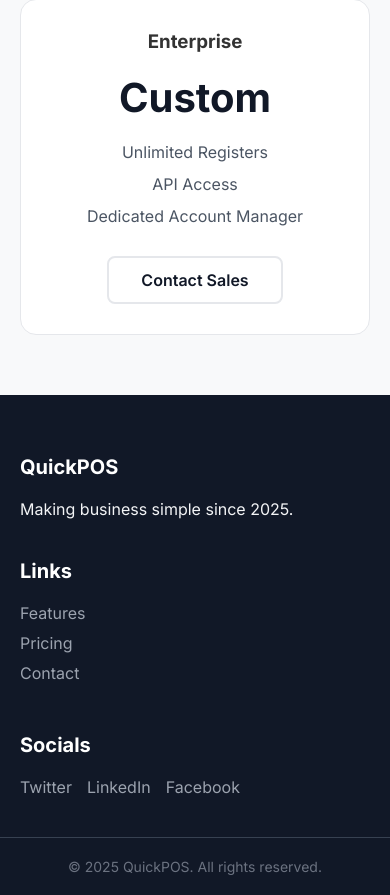
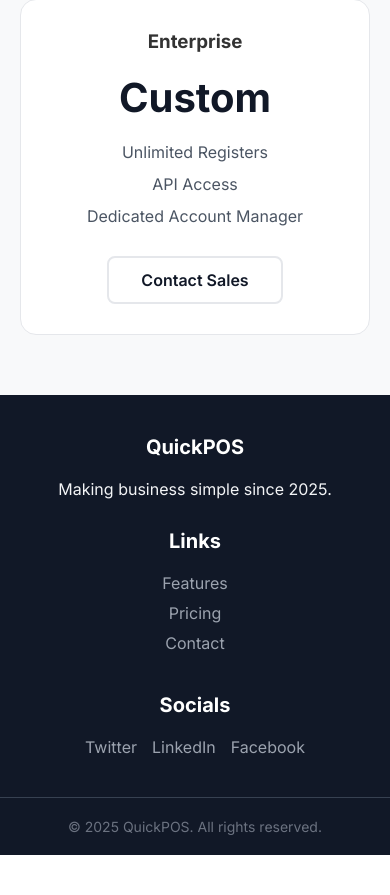
Before and after one commit to kashmalaahmad/POS-Software-Project-Management, a PHP site: page / in a window 390 px wide. Shown: the part 2738-3633 px from the top of the page. After the commit the page ends 3593 px from the top, so only its background shows below. Run offline with PHP 8.4, Linux system fonts and the light colour scheme.

Commit message:
[SCRUM-16] added responsiveness for footer

```diff
--- a/styles.css
+++ b/styles.css
@@ -357,3 +357,18 @@ body {
     color: #6b7280;
     font-size: 0.875rem;
 }
+@media (max-width: 768px) {
+    .footer {
+        padding: 40px 0 20px;
+    }
+
+    .footer-container {
+        gap: 30px;
+        text-align: center;
+    }
+
+    .social-links {
+        justify-content: center;
+        margin-top: 10px;
+    }
+}
```
